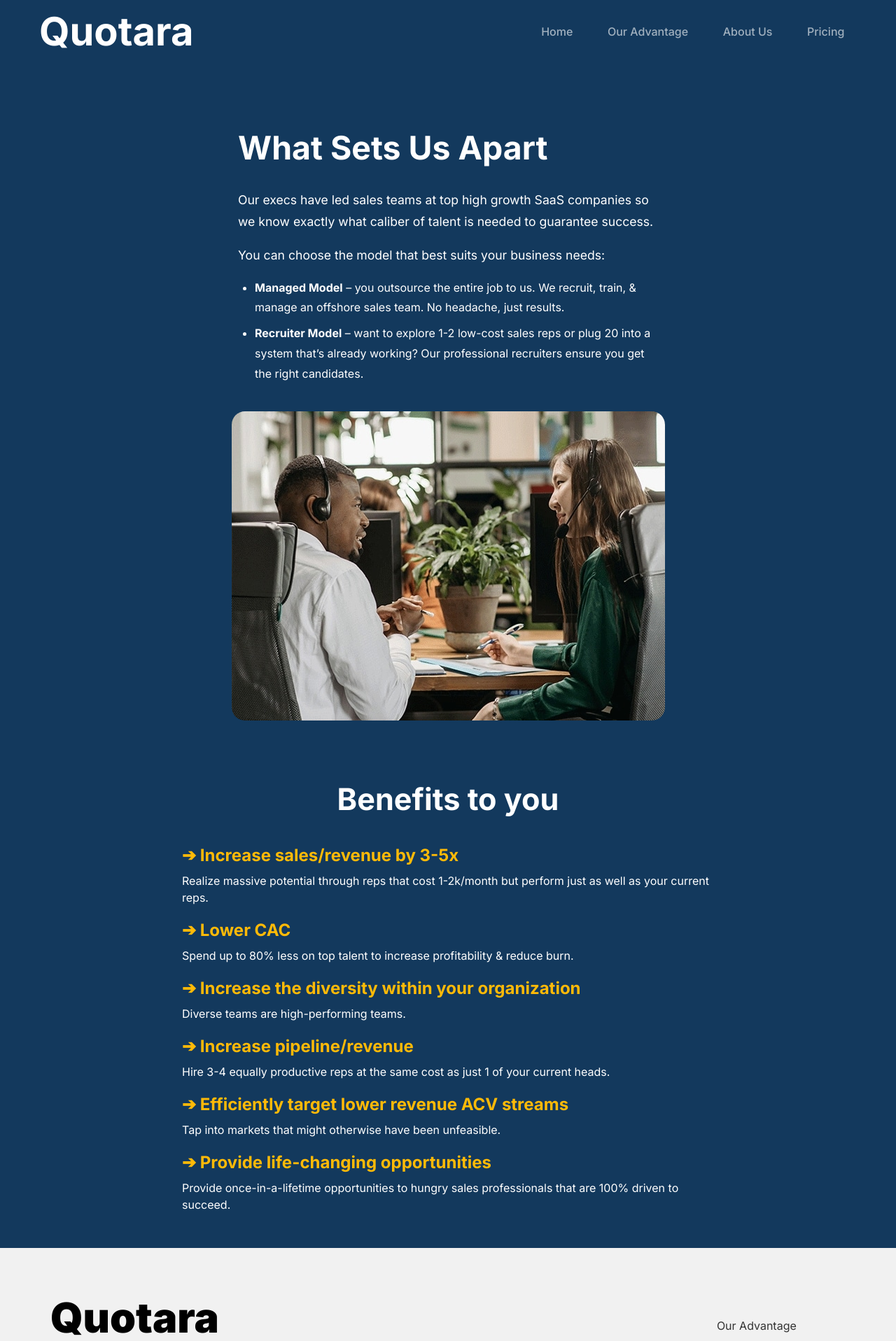
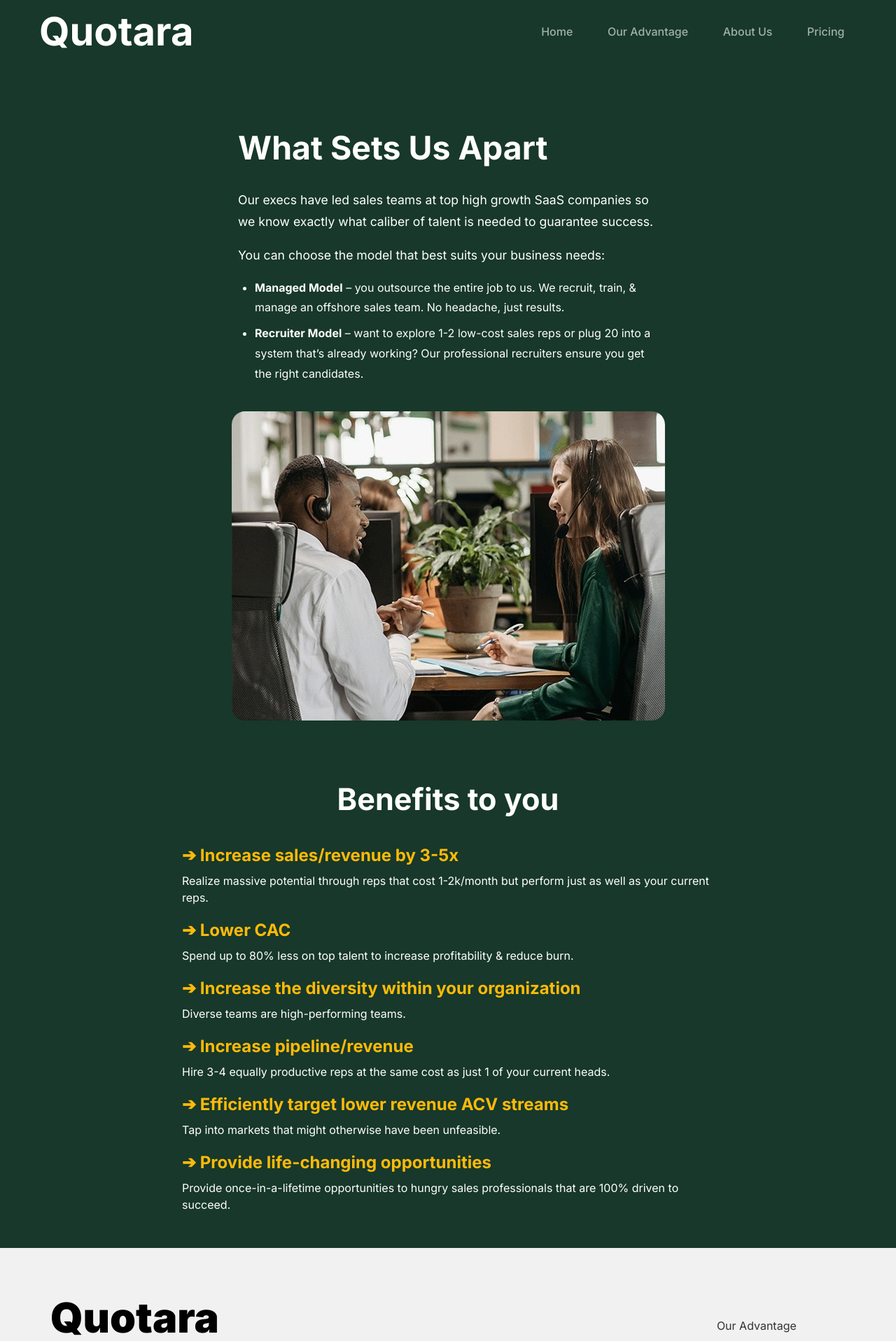
Before and after one commit to KryptonZen/Quotara, a React (Vite) app: page /Quotara/OurAdvantage in a window 1280 px wide. Shown: the top 1917 px of the page at 70% size. Built offline with nearby package versions, Linux system fonts and the light colour scheme.

Commit message:
add: syncing

```diff
--- a/src/components/hero-section/HeroSection.jsx
+++ b/src/components/hero-section/HeroSection.jsx
@@ -16,7 +16,7 @@ function HeroSection() {
                 <header className="HeroContent">
 
                     <div className="HeroHeading">
-                        <h1>Highly skilled sales professionals at up to 80% lower cost than U.S-based reps<pre>.</pre> </h1>
+                        <h1>Highly skilled sales professionals at up to 80% lower cost than U.S- based reps<pre>.</pre> </h1>
                     </div>
 
                     <div className="HeroDescription">
--- a/src/components/navbar/Navbar.css
+++ b/src/components/navbar/Navbar.css
@@ -4,7 +4,7 @@
     /* width: 100vw; */
     min-width: 344px;
     height: 90px;
-    background-color: #13395D;
+    background-color: #17382a;
     /* background-color: #8e6c56; */
     display: flex;
     justify-content: center;
--- a/src/pages/about-us/AboutUs.css
+++ b/src/pages/about-us/AboutUs.css
@@ -1,6 +1,6 @@
 
 .AboutUsTop {
-    background-color: #13395D;
+    background-color: #17382a;
     color: white;
     min-width: 344px;
 }
--- a/src/pages/contact-us/ContactUs.css
+++ b/src/pages/contact-us/ContactUs.css
@@ -1,7 +1,7 @@
 /* Base Styles */
 .FormSection {
     margin: 0;
-    background-color: #13395D;
+    background-color: #17382a;
     color: #fff;
     display: flex;
     justify-content: center;
--- a/src/pages/our-advantage/OurAdvantage.css
+++ b/src/pages/our-advantage/OurAdvantage.css
@@ -1,6 +1,6 @@
 /* ————————————————Section1—————————————————————————— */
 .OA-section1 {
-    background-color: #13395D;
+    background-color: #17382a;
     color: white;
     display: flex;
     align-items: center;
@@ -44,7 +44,7 @@
 /* ————————————————Section2—————————————————————————— */
 
 .OAsection2 {
-  background-color: #13395D;
+  background-color: #17382a;
   color: white;
 }
 
```
